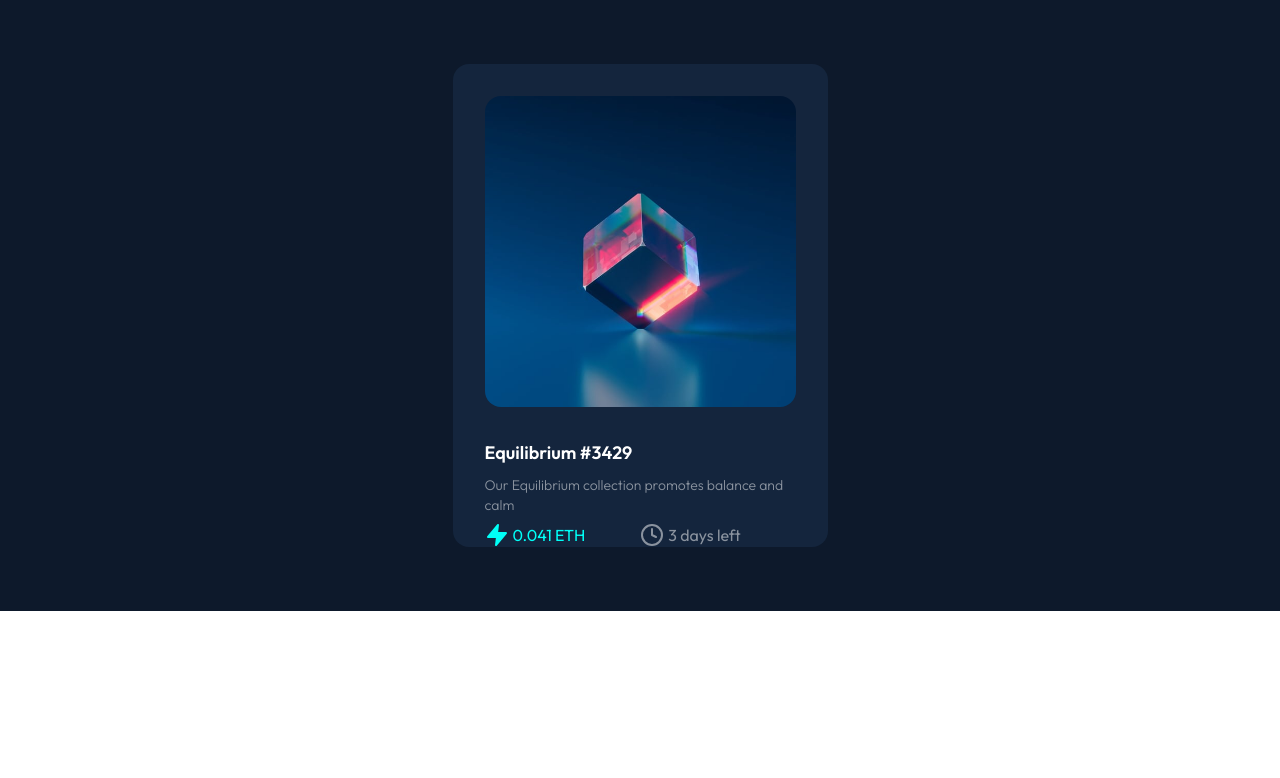
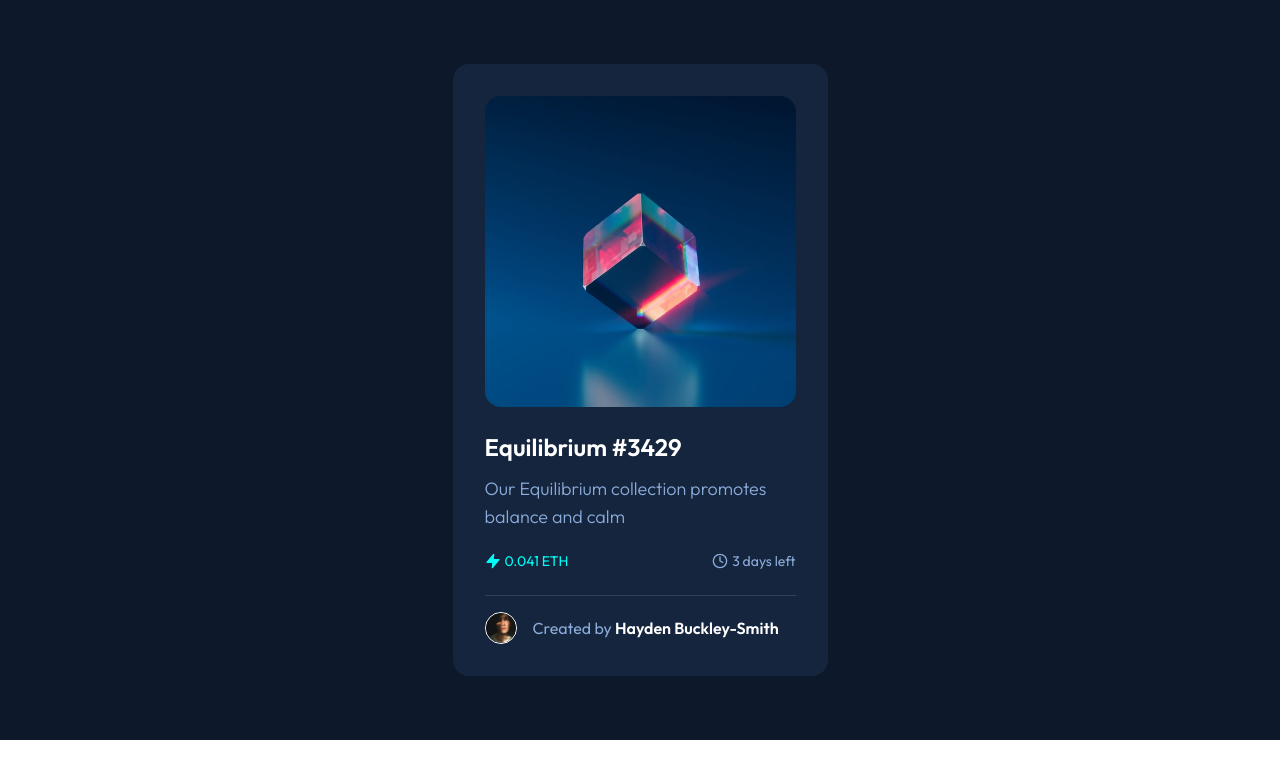
Before and after one commit to hayden-93/frontend-practice, a React (Vite) app: page / in a window 1280 px wide. Shown: the top 778 px of the page. Built offline with nearby package versions, Linux system fonts and the light colour scheme.

Commit message:
feat: Added Avatar and Updated UI - Added the Avatar prop to the Card component - Updated the UI and styled also

```diff
--- a/src/App.tsx
+++ b/src/App.tsx
@@ -1,32 +1,38 @@
 import "./index.css";
 import { Zap, Clock } from "react-feather";
 
-import { Card } from "./components/Card/Card";
+import { Card, Avatar } from "./components/Card/Card";
 
 function App() {
   return (
     <div className="bg-neutral-main-dark-blue">
       <div className="max-w-screen-mobile mx-auto font-sans py-16">
-        <Card className="bg-neutral-card-dark-blue mx-auto px-8 rounded-2xl">
-          <div className="py-8 overflow-hidden">
-            <img src="/equilibrium.jpg" alt="NFT Logo" className="rounded-2xl" />
+        <Card className="bg-neutral-card-dark-blue mx-auto p-8 rounded-2xl">
+          <div className="overflow-hidden">
+            <img src="/equilibrium.jpg" alt="Equilibrium Logo" className="rounded-2xl" />
           </div>
-          <div className="space-y-2">
-            <h3 className="text-white text-lg font-bold">Equilibrium #3429</h3>
-            <p className="text-white text-sm font-light opacity-50">
+          <div className="mt-6 space-y-3">
+            <h3 className="text-white text-2xl font-bold">Equilibrium #3429</h3>
+            <p className="text-primary-soft-blue text-lg font-light">
               Our Equilibrium collection promotes balance and calm
             </p>
-            <div className="flex justify-between">
-              <div className="flex text-primary-cyan space-x-1">
-                <Zap className="fill-primary-cyan" />
-                <span>0.041 ETH</span>
+            <div className="flex justify-between py-2">
+              <div className="flex text-primary-cyan items-center space-x-1">
+                <Zap className="fill-primary-cyan w-4 h-4" />
+                <span className="text-sm">0.041 ETH</span>
               </div>
-              <div className="flex text-white opacity-50 space-x-1">
-                <Clock className="" />
-                <span>3 days left</span>
+              <div className="flex text-primary-soft-blue items-center space-x-1">
+                <Clock className="w-4 h-4" />
+                <span className="text-sm">3 days left</span>
               </div>
-              <hr className="bg-neutral-line-dark-blue" />
             </div>
+          </div>
+          <hr className="h-px my-4 text-neutral-line-dark-blue" />
+          <div className="flex items-center space-x-4">
+            <Avatar src="/avatar.png" alt="Avatar" className="border border-white rounded-full w-8 h-8" />
+            <p className="text-primary-soft-blue">
+              Created by <span className="text-white font-semibold">Hayden Buckley-Smith</span>
+            </p>
           </div>
         </Card>
       </div>
--- a/src/components/Card/Card.tsx
+++ b/src/components/Card/Card.tsx
@@ -21,3 +21,14 @@ export const CardImage = ({ src, alt, className }: CardImageProps) => {
 
   return <img src={src} alt={alt} className={classes} />;
 };
+interface AvatarProps {
+  src: string;
+  alt: string;
+  className?: string;
+}
+
+export const Avatar = ({ src, alt, className }: AvatarProps) => {
+  const classes = ["", className].join(" ").trim();
+
+  return <img src={src} alt={alt} className={classes} />;
+};
```
